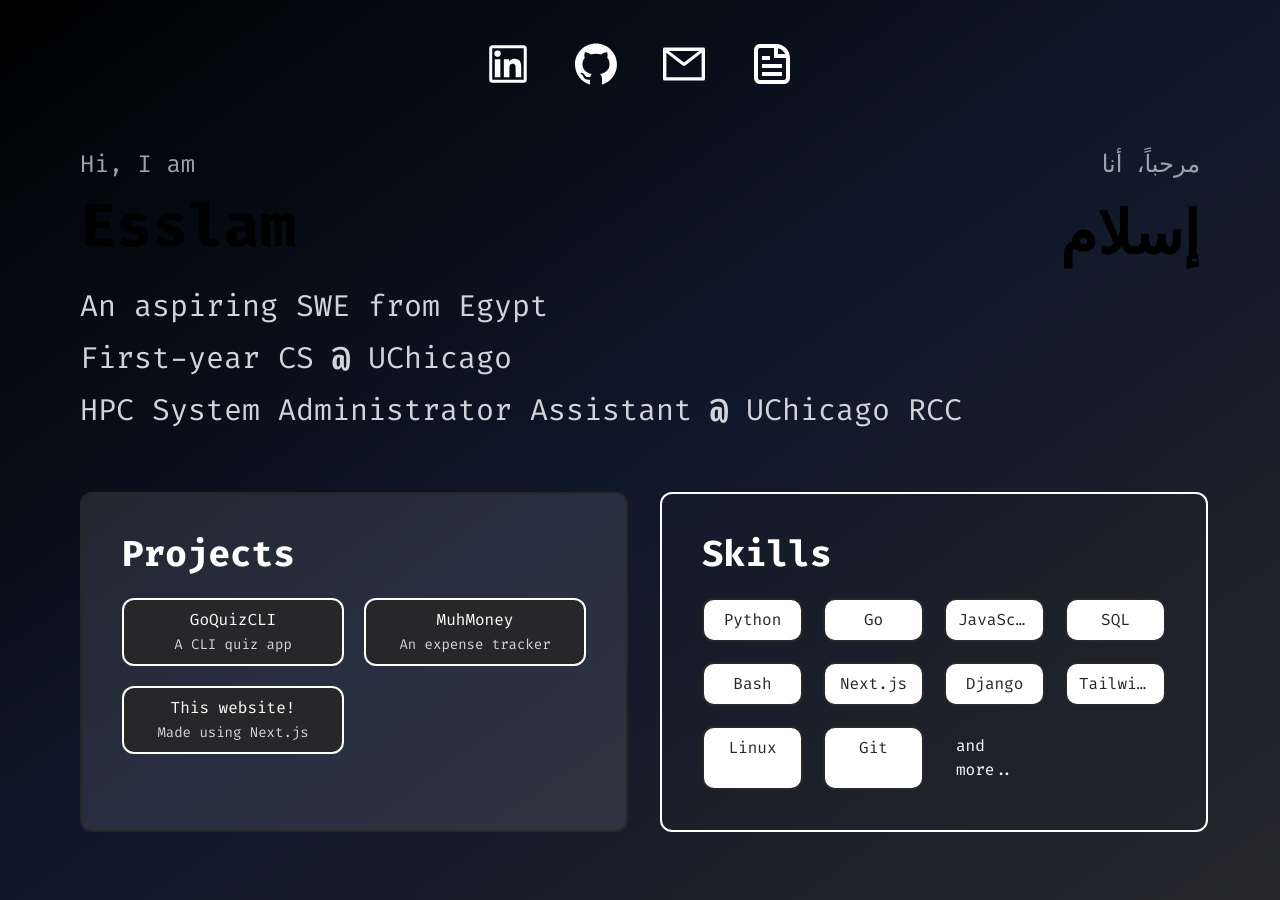
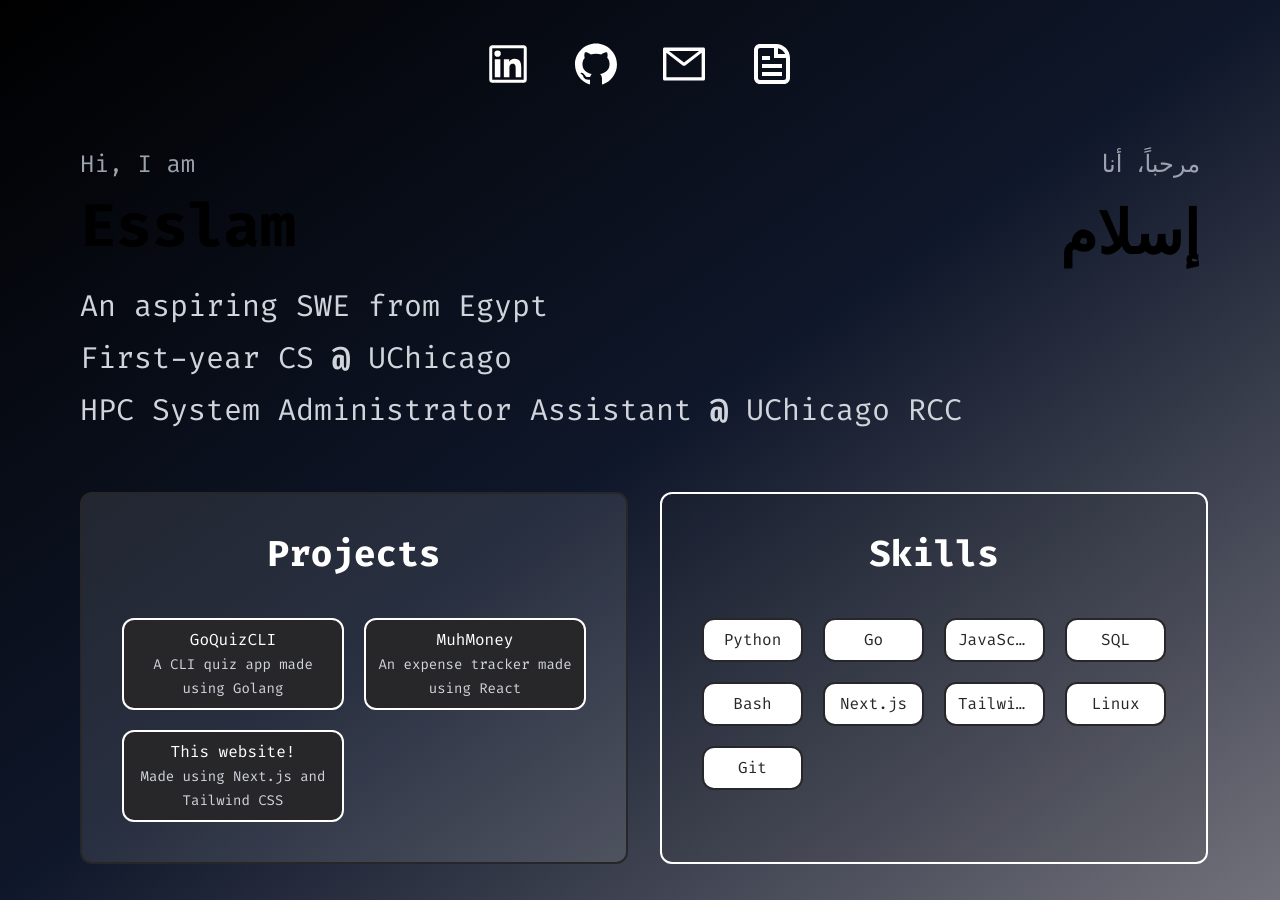
Before and after one commit to esslam-ashour/personal-website, a Next.js app: page / in a window 1280 px wide. Built offline with nearby package versions, Linux system fonts and the light colour scheme.

Commit message:
minor style changes, removed one skill entry

```diff
--- a/app/page.js
+++ b/app/page.js
@@ -12,7 +12,7 @@ export default function Experience() {
         <link rel="icon" href="/favicon.ico" sizes='any'/>
       </Head>
 
-      <main className="bg-gradient-to-tl from-zinc-800 via-slate-900 to-black md:px-10 lg:px-30 max-w-screen">
+      <main className="bg-gradient-to-tl from-zinc-500 via-slate-900 to-black md:px-10 lg:px-30 max-w-screen">
         <nav className="text-4xl md:text-5xl lg:text-5xl flex justify-center gap-10 py-3 flex-row md:flex flex-grow pt-10">
             <a rel="noopener noreferrer" target="_blank" href="https://linkedin.com/in/esslam-ashour"><AiOutlineLinkedin className="text-white hover:text-zinc-600 hover:translate-y-1 transition ease-in" /></a>
             <a rel="noopener noreferrer" target="_blank" href="https://github.com/esslam-ashour"><AiOutlineGithub className="text-white hover:text-zinc-600 hover:translate-y-1 transition ease-in" /></a>
@@ -36,27 +36,24 @@ export default function Experience() {
           <div>
           <div className="justify-end pl-10 grid grid-cols-1 md:grid-cols-2 lg:grid-cols-2">
             <div className="border-2 border-zinc-800 bg-opacity-10 flex flex-col bg-white text-zinc-800 px-10 py-10 mr-8 mt-4 mb-4 rounded-xl">
-              <h3 className="font-bold text-2xl md:text-3xl lg:text-4xl pb-3 text-center md:text-left lg:text-left text-white">Projects</h3>
-              <div className="grid grid-cols-1 lg:grid-cols-2 gap-5 mt-3">
-                <a rel="noopener noreferrer" target="_blank" href="https://github.com/esslam-ashour/GoQuizCLI"><p className="border-2 border-white transition ease-in hover:bg-zinc-700 hover:font-bold hover:translate-y-1 bg-zinc-800 text-white rounded-xl py-2 px-3 text-center">GoQuizCLI<br/><span className='text-sm text-gray-300'>A CLI quiz app</span></p></a>
-                <Link href="#"><p className="border-2 border-white transition ease-in hover:bg-zinc-700 hover:translate-y-1 bg-zinc-800 text-white rounded-xl py-2 px-3 text-center hover:font-bold">MuhMoney<br/><span className='text-sm text-gray-300'>An expense tracker</span></p></Link>
-                <Link href="https://www.esslam-ashour.com"><p className="border-2 border-white transition ease-in hover:bg-zinc-700 hover:translate-y-1 bg-zinc-800 text-white rounded-xl py-2 px-3 text-center hover:font-bold">This website!<br/><span className='text-sm text-gray-300'>Made using Next.js</span></p></Link>
+              <h3 className="font-bold text-2xl md:text-3xl lg:text-4xl pb-3 text-center text-white">Projects</h3>
+              <div className="grid grid-cols-1 lg:grid-cols-2 gap-5 mt-8">
+                <a rel="noopener noreferrer" target="_blank" href="https://github.com/esslam-ashour/GoQuizCLI"><p className="border-2 border-white transition ease-in hover:bg-zinc-700 hover:font-bold hover:translate-y-1 bg-zinc-800 text-white rounded-xl py-2 px-3 text-center">GoQuizCLI<br/><span className='text-sm text-gray-300'>A CLI quiz app made using Golang</span></p></a>
+                <Link href="#"><p className="border-2 border-white transition ease-in hover:bg-zinc-700 hover:translate-y-1 bg-zinc-800 text-white rounded-xl py-2 px-3 text-center hover:font-bold">MuhMoney<br/><span className='text-sm text-gray-300'>An expense tracker made using React</span></p></Link>
+                <Link href="https://www.esslam-ashour.com"><p className="border-2 border-white transition ease-in hover:bg-zinc-700 hover:translate-y-1 bg-zinc-800 text-white rounded-xl py-2 px-3 text-center hover:font-bold">This website!<br/><span className='text-sm text-gray-300'>Made using Next.js and Tailwind CSS</span></p></Link>
               </div>
             </div>
             <div className="border-2 border-white bg-opacity-10 flex flex-col bg-zinc-800 text-white px-10 py-10 mr-8 mt-4 mb-4 rounded-xl">
-              <h3 className="font-bold text-2xl md:text-3xl lg:text-4xl pb-3 text-center md:text-left lg:text-left">Skills</h3>
-              <div className="grid grid-cols-1 md:grid-cols-2 lg:grid-cols-4 gap-5 mt-3">
+              <h3 className="font-bold text-2xl md:text-3xl lg:text-4xl pb-3 text-center">Skills</h3>
+              <div className="grid grid-cols-1 md:grid-cols-2 lg:grid-cols-4 gap-5 mt-8">
                 <p className="border-2 border-zinc-800 bg-white text-zinc-800 rounded-xl py-2 px-3 text-center truncate">Python</p>
                 <p className="border-2 border-zinc-800 bg-white text-zinc-800 rounded-xl py-2 px-3 text-center truncate">Go</p>
                 <p className="border-2 border-zinc-800 bg-white text-zinc-800 rounded-xl py-2 px-3 text-center truncate">JavaScript</p>
                 <p className="border-2 border-zinc-800 bg-white text-zinc-800 rounded-xl py-2 px-3 text-center truncate">SQL</p>
                 <p className="border-2 border-zinc-800 bg-white text-zinc-800 rounded-xl py-2 px-3 text-center truncate">Bash</p>
-                <p className="border-2 border-zinc-800 bg-white text-zinc-800 rounded-xl py-2 px-3 text-center truncate">Next.js</p>
-                <p className="border-2 border-zinc-800 bg-white text-zinc-800 rounded-xl py-2 px-3 text-center truncate">Django</p>
-                <p className="border-2 border-zinc-800 bg-white text-zinc-800 rounded-xl py-2 px-3 text-center truncate">Tailwind</p>
+                <p className="border-2 border-zinc-800 bg-white text-zinc-800 rounded-xl py-2 px-3 text-center truncate">Next.js</p>                <p className="border-2 border-zinc-800 bg-white text-zinc-800 rounded-xl py-2 px-3 text-center truncate">Tailwind</p>
                 <p className="border-2 border-zinc-800 bg-white text-zinc-800 rounded-xl py-2 px-3 text-center truncate">Linux</p>
                 <p className="border-2 border-zinc-800 bg-white text-zinc-800 rounded-xl py-2 px-3 text-center truncate">Git</p>
-                <p className="py-2 px-3">and more..</p>
               </div>
             </div>
           </div>
```
